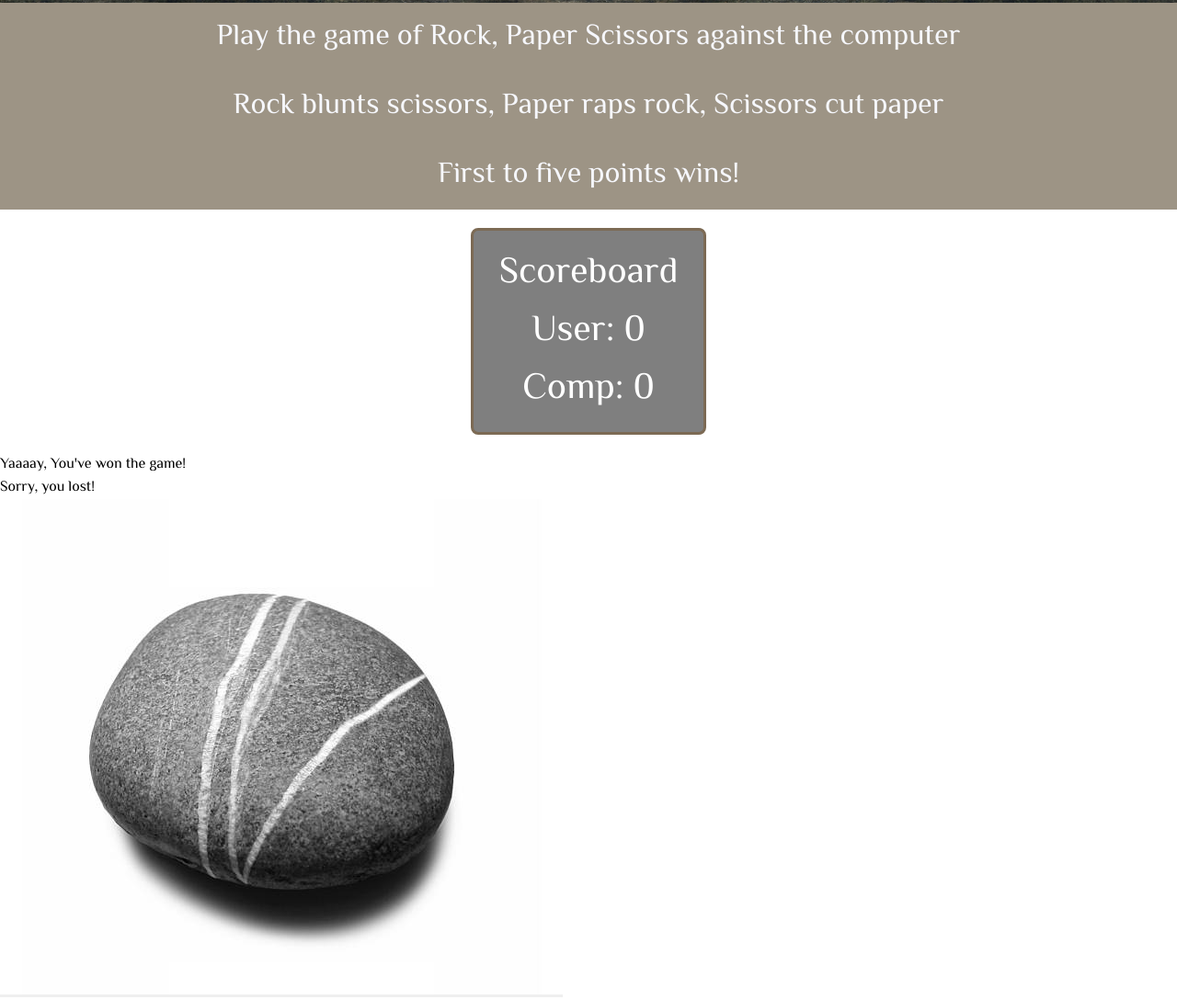
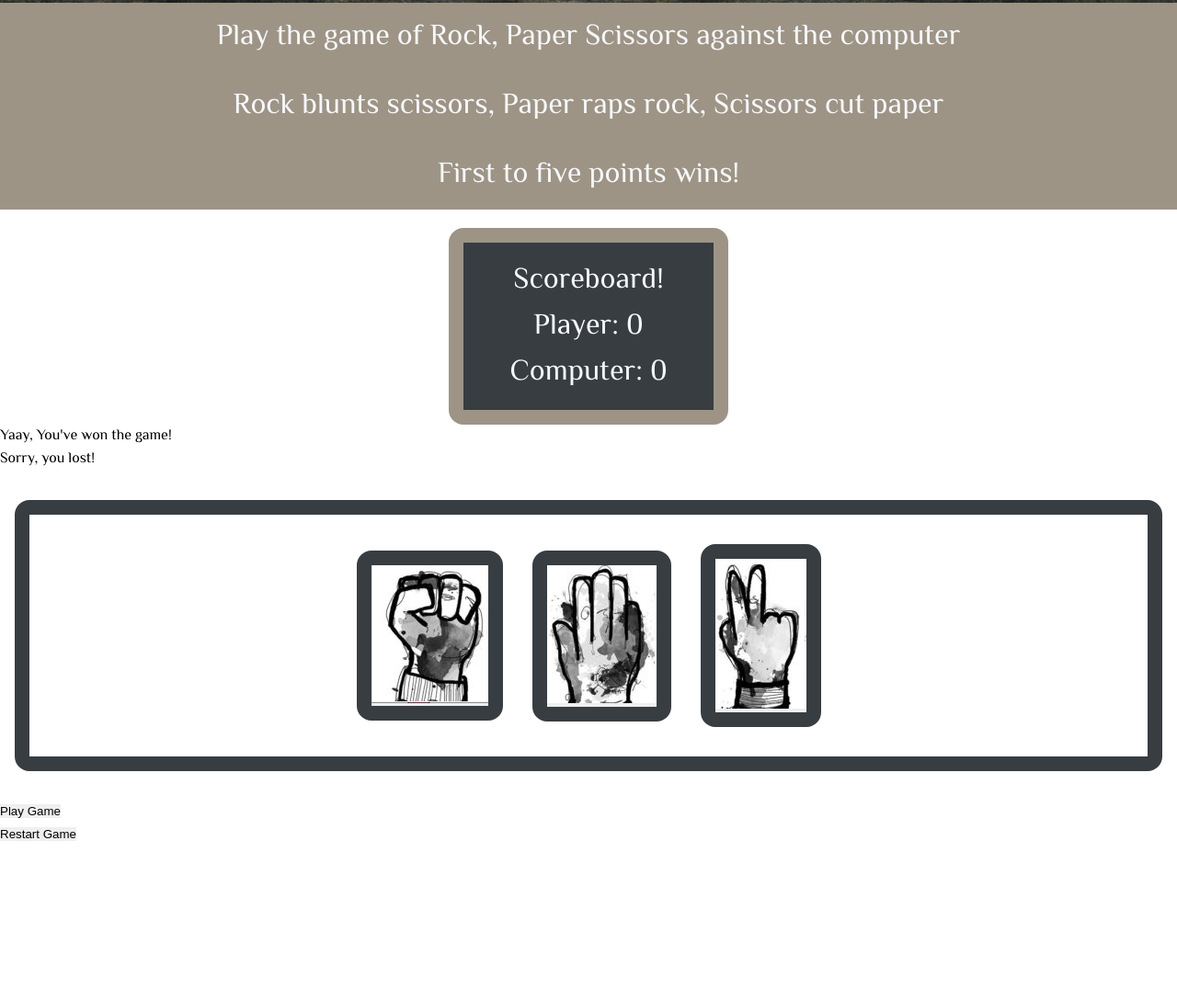
Before and after one commit to HannaBerggren/Rock-Paper-Scissors, a plain HTML site: page index.html in a window 1280 px wide. Shown: the part 632-1720 px from the top of the page at 92% size. After the commit the page ends 1553 px from the top, so only its background shows below. Drawn offline with Linux system fonts and the light colour scheme.

Commit message:
add style to buttons and game area

```diff
--- a/assets/css/style.css
+++ b/assets/css/style.css
@@ -8,6 +8,8 @@
 body {
     font-family: El Messiri, Arial;
     font-weight: 300;
+    display: flex;
+    flex-direction: column;
 }
 
 /* Heading */
@@ -40,18 +42,33 @@ h1 {
     line-height: 75px;
     background-color: #9D9485;
     color: #F6F7FC;
+    margin-bottom: 20px;
 }
 
 /* scoreboard and player score styling */
-.scores {
-    margin: 20px auto;
-    border: 3px solid #7C6A54;
-    border-radius: 8px;
+.scorebox {
+    border: 1rem solid #9D9485;
+    border-radius: 1rem;
+    color: #F6F7FC;
+    background-color: #383D41;
     text-align: center;
-    padding: 15px;
-    width: 220px;
-    color: white;
-    font-size: 40px;
-    position: relative;
-    background-color: rgb(0, 0, 0, 0.5);
-  }
+    width: 15rem;
+    margin: 0 auto;
+    padding: 1rem;
+    font-size: 2rem;
+}
+
+  .button-box {
+    margin: 2rem 1rem;
+    border: 1rem solid #383D41;
+    border-radius: 1rem;
+    display: flex;
+    align-items: center;
+    justify-content: center;
+}
+
+.btn {
+    margin: 2rem 1rem;
+    border: 1rem solid #383D41;
+    border-radius: 1rem;
+}
--- a/index.html
+++ b/index.html
@@ -34,21 +34,18 @@
     </section>
     <!-- Game score board for both players. -->
     <section>
-        <div class="scores">
-            <p>Scoreboard</p>
-            <div id="userback" class="player">
-              User: <span id="user">0</span>
+        <div class="scorebox">
+            <p>Scoreboard!</p>
+            <div id="playerscore" class="player">Player: <span id="user">0</span>
             </div>
-            <div id="compback" class="player">
-              Comp: <span id="computer">0</span>
+            <div id="computerscore" class="player">Computer: <span id="Comp">0</span>
             </div>
-          </div>
+        </div>
     </section>
     <section>
-
             <!--Message box if the user wins the game-->
             <div class="message-box" id="win-box">
-                <p>Yaaaay, You've won the game!</p>
+                <p>Yaay, You've won the game!</p>
                 <p id=win-text></p>
             </div>
             <!--Message box if the user loses the game-->
@@ -57,19 +54,21 @@
                 <p id=lose-text></p>
             </div>
             <!--The game buttons that are used to play the game-->
-            <div id="rock">
-                <button aria-label="rock" class="rps" data-choice="rock"><img src="assets/images/rock.jpeg"
+            <section class="button-box">
+                <div id="rock">
+                <button aria-label="rock" class="btn" data-choice="rock"><img src="assets/images/rock.png"
                         alt="rock"></button>
             </div>
             <div id="paper">
-                <button aria-label="paper" class="rps" data-choice="paper"><img src="assets/images/paper.jpeg"
+                <button aria-label="paper" class="btn" data-choice="paper"><img src="assets/images/paper.png"
                         alt="paper"></button>
             </div>
             <div id="scissors">
-                <button aria-label="scissors" class="rps" data-choice="scissors"><img src="assets/images/scissors.jpeg"
+                <button aria-label="scissors" class="btn" data-choice="scissors"><img src="assets/images/scissors.png"
                         alt="scissors"></button>
             </div>
-        </div>
+            </section>
+        </section>
         <!--The result that appears below the game-->
         <div id="result"></div>
         <!--The message that tells the user what the computer picked-->
```
Also changed, not shown: assets/images/paper.jpeg (deleted), assets/images/paper.png (added), assets/images/rock.jpeg (deleted), assets/images/rock.png (added), assets/images/scissors.jpeg (deleted), assets/images/scissors.png (added).
